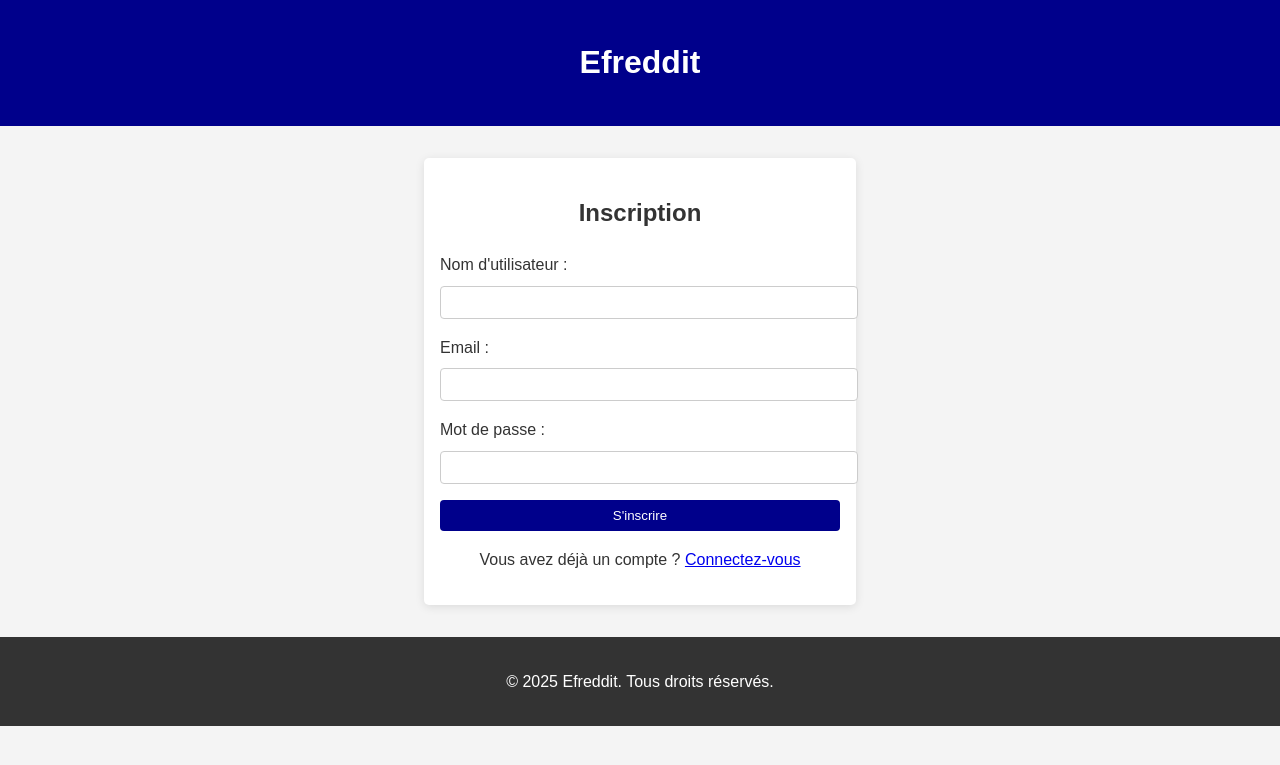
After one commit to BiePi-ef/DT-WEB-EFREI-Groupe1, a PHP site: page /signup.php in a window 1280 px wide. The commit adds this page. Shown: the top 765 px of the page. Run offline with PHP 8.4, Linux system fonts and the light colour scheme.

Commit message:
Début de page pour indexUsser, login et signup

```diff
--- a/backend/controller/route.php
+++ b/backend/controller/route.php
@@ -1,6 +1,5 @@
 <?php
 
-$_POST['page']='test';
 $page = isset($_POST['page']) ? $_POST['page'] : 'accueilUser';
 
 // pages :
@@ -16,6 +15,7 @@ switch($page)
         break;
 
     case 'accueilUser':
+        include_once "../siteUser/indexUser.php";
         // include_once "controller/produitsController.php";
         // $produit = new ProduitsController;
         // $produit->getLastProduct();
--- a/siteUser/headerUser.php
+++ b/siteUser/headerUser.php
@@ -10,7 +10,9 @@
     <header>
         <div class="banner">
             <h1>Efreddit</h1>
-            <button id="login">Connexion</button>
+                <a href="login.php">
+                    <button id="login">Connexion</button>
+                </a>
         </div>
     </header>
     <main>
--- /dev/null
+++ b/siteUser/signup.php
@@ -0,0 +1,43 @@
+<!DOCTYPE html>
+<html lang="fr">
+<head>
+    <meta charset="UTF-8">
+    <meta name="viewport" content="width=device-width, initial-scale=1.0">
+    <title>Inscription - Efreddit</title>
+    <link rel="stylesheet" href="styles/signup.css">
+</head>
+<body>
+    <header>
+        <div class="banner">
+            <h1>Efreddit</h1>
+        </div>
+    </header>
+<main>
+
+<div class="content">
+    <h2>Inscription</h2>
+    <form action="backend/controllers/signup-verif.php" method="POST">
+        <div class="form-group">
+            <label for="username">Nom d'utilisateur :</label>
+            <input type="text" id="username" name="username" required>
+        </div>
+        <div class="form-group">
+            <label for="email">Email :</label>
+            <input type="email" id="email" name="email" required>
+        </div>
+        <div class="form-group">
+            <label for="password">Mot de passe :</label>
+            <input type="password" id="password" name="password" required>
+        </div>
+        <button type="submit" id="registerBtn">S'inscrire</button>
+    </form>
+    <p>Vous avez déjà un compte ? <a href="login.php">Connectez-vous</a></p>
+</div>
+
+</main>
+    <footer>
+        <p>&copy; 2025 Efreddit. Tous droits réservés.</p>
+    </footer>
+    <script src="scripts/main.js"></script>
+</body>
+</html>
--- /dev/null
+++ b/siteUser/styles/signup.css
@@ -0,0 +1,75 @@
+/* Styles généraux */
+body {
+    font-family: Arial, sans-serif;
+    line-height: 1.6;
+    color: #333;
+    background-color: #f4f4f4; /* Fond de page */
+    margin: 0;
+    padding: 0;
+}
+
+.banner {
+    background-color: #00008B; /* Bleu foncé */
+    color: white;
+    padding: 1rem;
+    text-align: center; /* Centre le texte dans la bannière */
+}
+
+.content {
+    max-width: 400px; /* Largeur maximale du formulaire */
+    margin: 2rem auto; /* Centre le formulaire sur la page */
+    padding: 1rem;
+    background-color: white; /* Fond blanc pour le formulaire */
+    border-radius: 5px; /* Coins arrondis */
+    box-shadow: 0 2px 10px rgba(0,0,0,0.1); /* Ombre légère */
+}
+
+h2 {
+    text-align: center; /* Centre le titre */
+}
+
+.form-group {
+    margin-bottom: 1rem; /* Espacement entre les champs */
+}
+
+label {
+    display: block; /* Affiche le label comme un bloc */
+    margin-bottom: 0.5rem; /* Espacement sous le label */
+}
+
+input[type="text"],
+input[type="email"],
+input[type="password"] {
+    width: 100%; /* Prend toute la largeur du conteneur */
+    padding: 0.5rem; /* Espacement interne */
+    border: 1px solid #ccc; /* Bordure grise */
+    border-radius: 4px; /* Coins arrondis */
+}
+
+button {
+    width: 100%; /* Prend toute la largeur du conteneur */
+    padding: 0.5rem; /* Espacement interne */
+    background-color: #00008B; /* Bleu foncé */
+    color: white; /* Texte blanc */
+    border: none; /* Pas de bordure */
+    border-radius: 4px; /* Coins arrondis */
+    cursor: pointer; /* Curseur en main au survol */
+}
+
+button:hover {
+    background-color: #0056b3; /* Couleur au survol plus claire */
+}
+
+p {
+    text-align: center; /* Centre le texte en bas du formulaire */
+}
+
+footer {
+    background-color: #333;
+    color: white;
+    text-align: center;
+    padding-top: 1rem;
+    padding-bottom: 1rem;
+    width: 100%;
+    margin-top: auto;
+}
```
Also changed, not shown: backend/model/login-verif.php (added, +32 -0 lines), backend/model/postsModel.php (added, +20 -0 lines), backend/model/signup-verif.php (added, +43 -0 lines), siteAdmin/indexAdmin.php (+9 -0 lines), siteUser/indexUser.php (+9 -5 lines), siteUser/login.php (added, +37 -0 lines), siteUser/styles/login.css (added, +74 -0 lines), siteUser/styles/main.css (+11 -4 lines), siteUser/test.php (+13 -0 lines).
